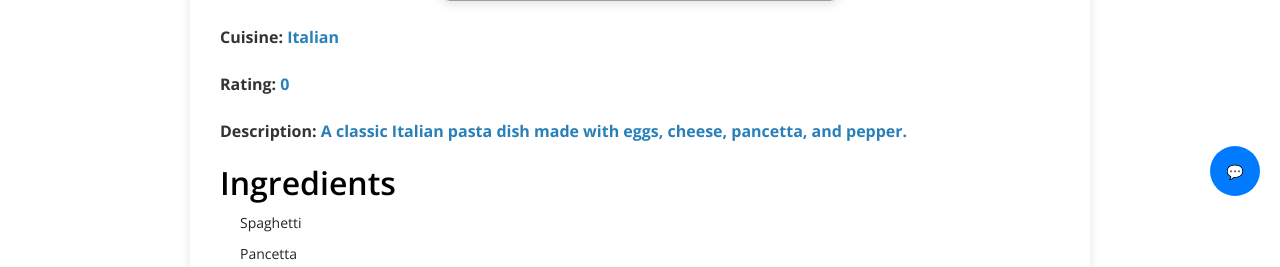
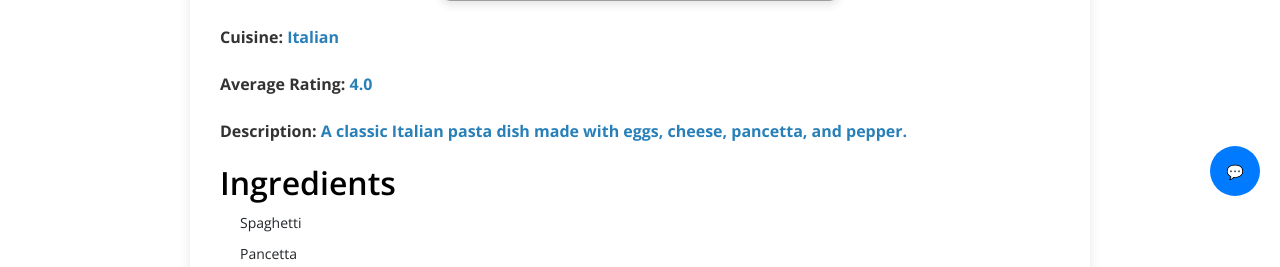
Before and after one commit to Insaniyat-Ishan/MyChef-Flask, a Flask app: page /recipe_details/1 in a window 1280 px wide. Shown: the part 584-851 px from the top of the page. Run offline with Flask 3, Linux system fonts and the light colour scheme; data comes from the database, SQL or seed files in the repository; both versions use the stored data as it was after the commit; some libraries are stand-ins or nearby versions; grey boxes are pictures that could not be loaded.

Commit message:
adding avg option

```diff
--- a/MyChef/templates/recipe_details.html
+++ b/MyChef/templates/recipe_details.html
@@ -24,9 +24,10 @@
         <!-- Styling for the recipe details section -->
         <div class="recipe-details">
             <p><strong>Cuisine:</strong> <span class="detail">{{ recipe.cuisine or 'Not specified' }}</span></p>
-            <p><strong>Rating:</strong> <span class="detail">{{ recipe.rating }}</span></p>
+            <p><strong>Average Rating:</strong> <span class="detail">{{ average_rating }}</span></p>
             <p><strong>Description:</strong> <span class="detail">{{ recipe.description or 'No description available.' }}</span></p>
         </div>
+
 
         <h2>Ingredients</h2>
         <ul>
--- a/MyChef/views.py
+++ b/MyChef/views.py
@@ -173,13 +173,28 @@ def recipes():
     return render_template('recipes.html', recipes=filtered_recipes)
 
 
+@views.route('/recipe_details/<int:recipe_id>', methods=['GET'])
+def recipe_details(recipe_id):
+    recipe = Recipe.query.get_or_404(recipe_id)
+
+    # Calculate the average rating
+    average_rating = (
+        db.session.query(func.avg(Review.rating))
+        .filter(Review.recipe_id == recipe_id)
+        .scalar()
+    )
+
+    # Round the average rating to one decimal place if it exists
+    average_rating = round(average_rating, 1) if average_rating else "No ratings yet"
+
+    return render_template('recipe_details.html', recipe=recipe, average_rating=average_rating)
 
 
 
-@views.route('/recipe_details/<int:recipe_id>', methods=['GET'])
-def recipe_details(recipe_id):
-    recipe = Recipe.query.get_or_404(recipe_id)  # Fetch the recipe or return a 404 error if not found
-    return render_template('recipe_details.html', recipe=recipe)
+# @views.route('/recipe_details/<int:recipe_id>', methods=['GET'])
+# def recipe_details(recipe_id):
+#     recipe = Recipe.query.get_or_404(recipe_id)  # Fetch the recipe or return a 404 error if not found
+#     return render_template('recipe_details.html', recipe=recipe)
 
 ######## MY RECIPE SECTION ########
 @views.route('/my_recipes', methods=['GET'])
```
Also changed, not shown: instance/database.db.
